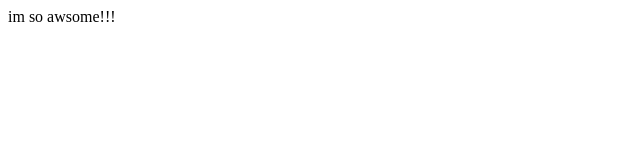
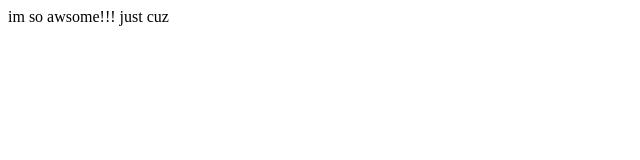
Before and after one commit to blqnkt/rfvfre, a plain HTML site: page index.html in a window 1280 px wide. Shown: the full height of the page, 0-640 px from the left. Drawn offline with Linux system fonts and the light colour scheme.

Commit message:
added just cuz

```diff
--- a/index.html
+++ b/index.html
@@ -7,6 +7,6 @@
     <title>Document</title>
 </head>
 <body>
-    im so awsome!!!
+    im so awsome!!! just cuz
 </body>
 </html>
```
